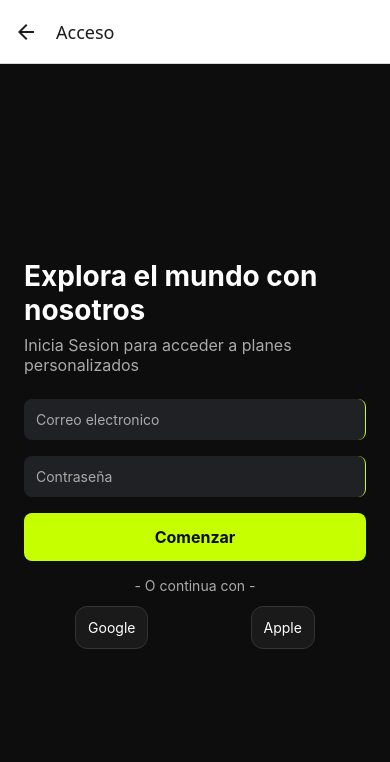
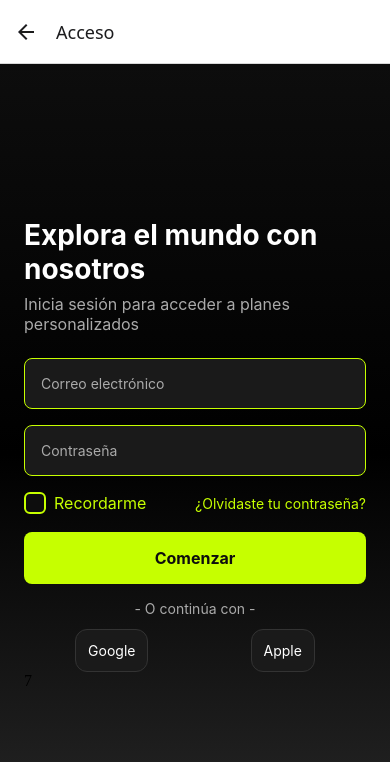
Before and after one commit to RoverWuwa/gocity, a React Native app: screen /Login in a window 390 px wide. Shown: the top 762 px of the page. Built offline with nearby package versions, Linux system fonts and the light colour scheme.

Commit message:
Mejora de la pantallade inicio de sesion. Fondo degradado y recordar contraseña agregados

```diff
--- a/package.json
+++ b/package.json
@@ -15,12 +15,13 @@
     "expo": "~54.0.30",
     "expo-asset": "~12.0.12",
     "expo-font": "~14.0.10",
+    "expo-linear-gradient": "~15.0.8",
     "expo-status-bar": "~3.0.9",
     "react": "19.1.0",
     "react-native": "0.81.5",
     "react-native-dotenv": "^3.4.11",
-    "react-native-safe-area-context": "~5.6.0",
-    "react-native-screens": "~4.16.0"
+    "react-native-screens": "~4.16.0",
+    "react-native-vector-icons": "^10.3.0"
   },
   "private": true,
   "devDependencies": {
--- /dev/null
+++ b/src/components/CustomButton.js
@@ -0,0 +1,26 @@
+import React from 'react';
+import { TouchableOpacity, Text, StyleSheet } from 'react-native';
+import { theme } from '../styles/theme';
+
+export default function CustomButton({ title, onPress }) {
+  return (
+    <TouchableOpacity style={styles.button} onPress={onPress}>
+      <Text style={styles.buttonText}>{title}</Text>
+    </TouchableOpacity>
+  );
+}
+
+const styles = StyleSheet.create({
+  button: {
+    backgroundColor: theme.colors.neon,
+    padding: theme.spacing.md,
+    borderRadius: theme.radius.md,
+    alignItems: 'center',
+    marginBottom: theme.spacing.md,
+  },
+  buttonText: {
+    color: theme.colors.background,
+    fontWeight: 'bold',
+    fontSize: 16,
+  },
+});
--- /dev/null
+++ b/src/components/CustomInput.js
@@ -0,0 +1,28 @@
+import React from 'react';
+import { TextInput, StyleSheet } from 'react-native';
+import { theme } from '../styles/theme';
+
+export default function CustomInput({ placeholder, value, onChangeText, secureTextEntry }) {
+  return (
+    <TextInput
+      style={styles.input}
+      placeholder={placeholder}
+      placeholderTextColor={theme.colors.textSecondary}
+      value={value}
+      onChangeText={onChangeText}
+      secureTextEntry={secureTextEntry}
+    />
+  );
+}
+
+const styles = StyleSheet.create({
+  input: {
+    backgroundColor: theme.colors.inputBackground,
+    color: theme.colors.textPrimary,
+    borderRadius: theme.radius.md,
+    padding: theme.spacing.md,
+    marginBottom: theme.spacing.md,
+    borderWidth: 1,
+    borderColor: theme.colors.neon,
+  },
+});
--- /dev/null
+++ b/src/components/GradientBackground.js
@@ -0,0 +1,24 @@
+import React from 'react';
+import { LinearGradient } from 'expo-linear-gradient';
+import { StyleSheet } from 'react-native';
+
+export default function GradientBackground({ children }) {
+  return (
+    <LinearGradient
+      colors={['#272727', '#000000', '#0D0D0D']}
+      start={{ x: 1, y: 1 }}
+      end={{ x: 1, y: 0 }}
+      style={styles.container}
+    >
+      {children}7
+    </LinearGradient>
+  );
+}
+
+const styles = StyleSheet.create({
+  container: {
+    flex: 1,
+    padding: 24,
+    justifyContent: 'center',
+  },
+});
--- a/src/screens/LoginScreen.js
+++ b/src/screens/LoginScreen.js
@@ -1,11 +1,20 @@
+//Pantalla de login
+
+//Importación de dependencias
 import React, { useState } from 'react';
-import { View, Text, TextInput, TouchableOpacity, Button, StyleSheet, ImageBackground } from 'react-native';
+import { View, Text, Pressable } from 'react-native';
 import { theme } from '../styles/theme';
+import GradientBackground from '../components/GradientBackground';
+import CustomInput from '../components/CustomInput';
+import CustomButton from '../components/CustomButton';
+import Icon from 'react-native-vector-icons/MaterialIcons';
 
 export default function LoginScreen({ navigation }) {
     const [email, setEmail] = useState('');
     const [password, setPassword] = useState('');
+    const [rememberMe, setRememberMe] = useState(false);
 
+    // Lógica del inicio de sesión
     const handleLogin = () => {
         if (email && password) {
             alert('Inicio de sesión exitoso');
@@ -16,55 +25,58 @@ export default function LoginScreen({ navigation }) {
     };
 
     return (
-        <View style={styles.container}>
+        <GradientBackground>
             <Text style={styles.title}>Explora el mundo con nosotros</Text>
-            <Text style={styles.subtitle}>Inicia Sesion para acceder a planes personalizados</Text>
+            <Text style={styles.subtitle}>Inicia sesión para acceder a planes personalizados</Text>
 
-            <TextInput
-                style={styles.input}
-                placeholder='Correo electronico'
-                placeholderTextColor={theme.colors.textSecondary}
+            {/* Inputs globales */}
+            <CustomInput
+                placeholder="Correo electrónico"
                 value={email}
                 onChangeText={setEmail}
             />
-            <TextInput
-                style={styles.input}
-                placeholder='Contraseña'
-                placeholderTextColor={theme.colors.textSecondary}
+            <CustomInput
+                placeholder="Contraseña"
                 value={password}
                 onChangeText={setPassword}
-                secureTextEntry={true}
+                secureTextEntry
             />
 
-            <TouchableOpacity
-                style={styles.button}
-                onPress={handleLogin}
-            >
-                <Text style={styles.buttonText}>Comenzar</Text>
-            </TouchableOpacity>
+            {/* Checkbox */}
+            <Pressable style={styles.checkboxContainer} onPress={() => setRememberMe(!rememberMe)}>
+                <View style={[styles.checkbox, rememberMe && styles.checked]}>
+                    {rememberMe && <Icon name="check" size={18} color={theme.colors.neon} />}
+                </View>
+                <Text style={styles.checkboxLabel}>Recordarme</Text>
+            </Pressable>
 
-            <Text style={styles.altText}>- O continua con -</Text>
+            {/* Olvidé contraseña */}
+            <Pressable onPress={() => navigation.navigate('PasswordRecovery')}>
+                <Text style={styles.forgotPassword}>¿Olvidaste tu contraseña?</Text>
+            </Pressable>
 
+            {/* Botón global */}
+            <CustomButton title="Comenzar" onPress={handleLogin} />
+
+            <Text style={styles.altText}>- O continúa con -</Text>
+
+            {/* Botones sociales */}
             <View style={styles.socialContainer}>
-                <TouchableOpacity style={styles.socialButton}>
+                <Pressable style={styles.socialButton}>
                     <Text style={styles.socialText}>Google</Text>
-                </TouchableOpacity>
-                <TouchableOpacity style={styles.socialButton}>
+                </Pressable>
+                <Pressable style={styles.socialButton}>
                     <Text style={styles.socialText}>Apple</Text>
-                </TouchableOpacity>
+                </Pressable>
             </View>
-
-        </View>
+        </GradientBackground>
     );
 };
 
+// Estilos propios de la pantalla
+import { StyleSheet } from 'react-native';
+
 const styles = StyleSheet.create({
-    container: {
-        flex: 1,
-        backgroundColor: theme.colors.background,
-        padding: 24,
-        justifyContent: "center",
-    },
     title: {
         fontSize: 28,
         color: theme.colors.textPrimary,
@@ -76,26 +88,34 @@ const styles = StyleSheet.create({
         color: theme.colors.textSecondary,
         marginBottom: 24,
     },
-    input: {
-        backgroundColor: "#1f2124",
-        color: theme.colors.textPrimary,
-        borderRadius: 8,
-        padding: 12,
-        marginBottom: 16,
-        borderEndWidth: 1,
-        borderColor: "#C6FF11",
+    checkboxContainer: {
+        flexDirection: 'row',
+        alignItems: 'center',
+        marginBottom: -19,
     },
-    button: {
-        backgroundColor: theme.colors.neon,
-        padding: 14,
-        borderRadius: 8,
-        alignItems: "center",
-        marginBottom: 16,
+    checkbox: {
+        width: 22,
+        height: 22,
+        borderRadius: 6,
+        borderWidth: 2,
+        borderColor: theme.colors.neon,
+        justifyContent: 'center',
+        alignItems: 'center',
+        marginRight: 8,
+        backgroundColor: theme.colors.background,
     },
-    buttonText: {
-        color: theme.colors.background,
-        fontWeight: "bold",
+    checked: {
+        backgroundColor: theme.colors.inputBackground,
+    },
+    checkboxLabel: {
+        color: theme.colors.neon,
         fontSize: 16,
+    },
+    forgotPassword: {
+        color: theme.colors.neon,
+        fontSize: 14,
+        textAlign: 'right',
+        marginBottom: 20,
     },
     altText: {
         textAlign: "center",
--- a/src/styles/theme.js
+++ b/src/styles/theme.js
@@ -26,4 +26,9 @@ export const theme = {
             large: 24, //Tamaño de texto grande
         }
     },
+    radius: {
+        sm: 6,
+        md: 8,
+        lg: 12,
+    },
 }
```
Also changed, not shown: 1 other file (tests, documents, lock files or other folders).
